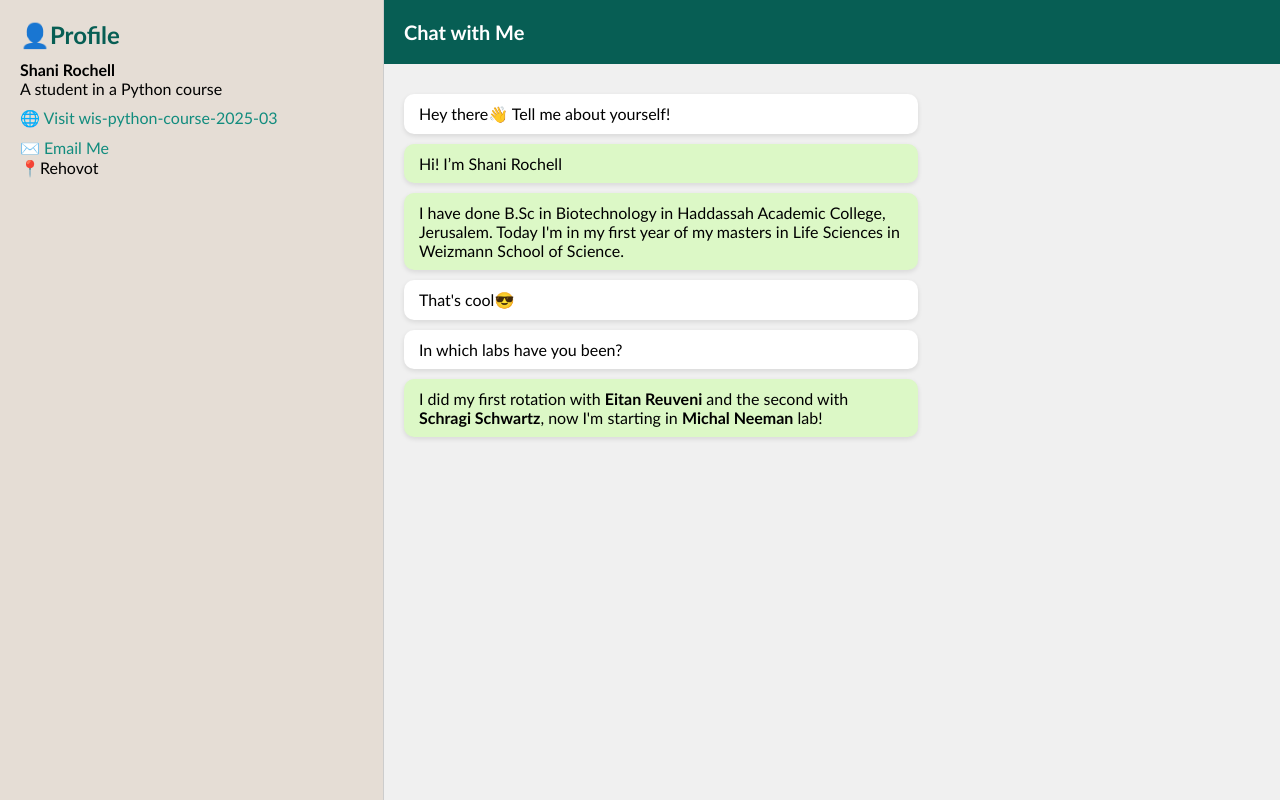
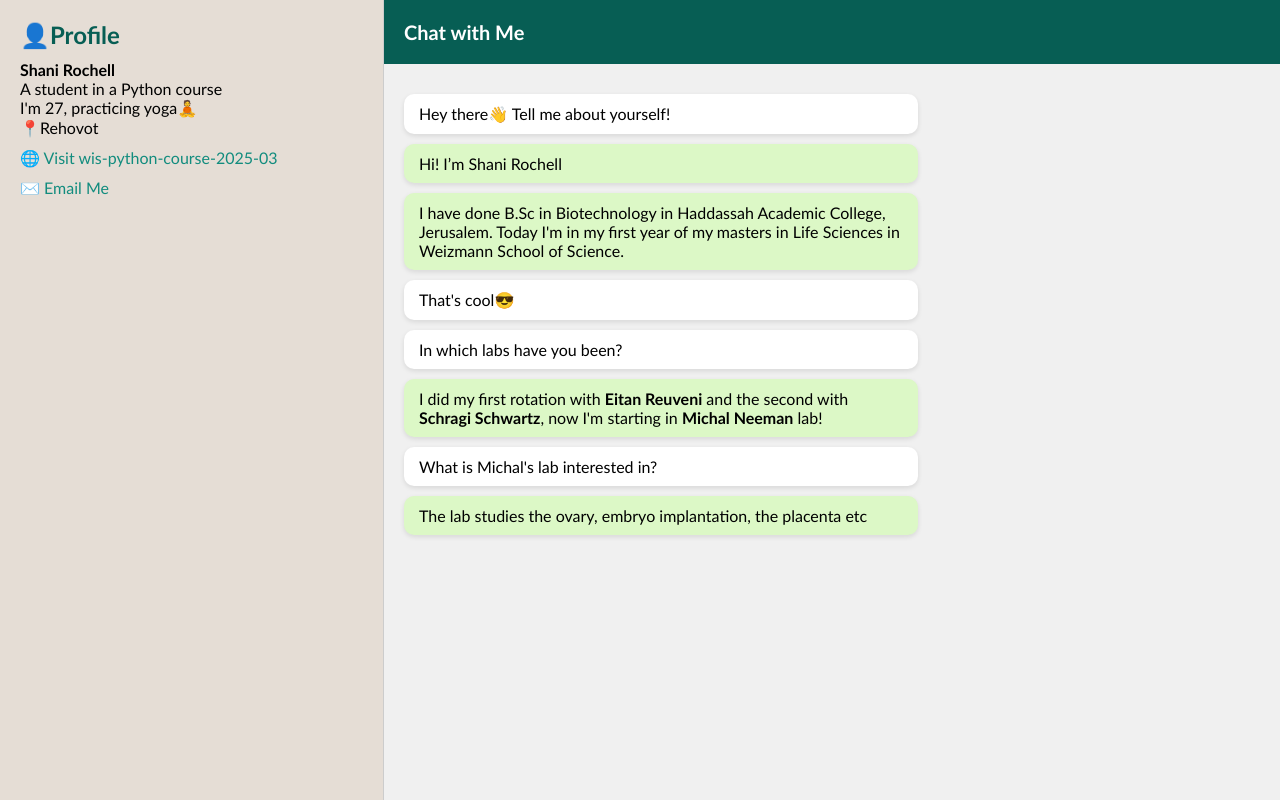
Before and after one commit to shaniroc/shaniroc.github.io, a plain HTML site: page index.html in a window 1280 px wide. Drawn offline with Linux system fonts and the light colour scheme.

Commit message:
more info Update index.html

```diff
--- a/index.html
+++ b/index.html
@@ -61,13 +61,14 @@
     <h2>👤Profile</h2>
     <p><strong>Shani Rochell</strong></p>
     <p>A student in a Python course</p>
-    <a href="https://github.com/Code-Maven/wis-python-course-2025-03" target="_blank" style="color: #128C7E; text-decoration: none; display: inline-block; margin-top: 10px;">
+    <p>I'm 27, practicing yoga🧘</p>
+    <p>📍Rehovot</p>
+    <p><a href="https://github.com/Code-Maven/wis-python-course-2025-03" target="_blank" style="color: #128C7E; text-decoration: none; display: inline-block; margin-top: 10px;">
   🌐 Visit wis-python-course-2025-03
-    </a>
+    </a></p>
     <p><a href="Shani.rochell@weizmann.ac.il" target="_blank" style="color: #128C7E; text-decoration: none; display: inline-block; margin-top: 10px;">
   ✉️ Email Me
     </a></p>
-    <p>📍Rehovot</p>
   </div>
   <div class="chat">
     <div class="header">Chat with Me</div>
@@ -79,6 +80,8 @@
       <div class="bubble">That's cool😎</div>
       <div class="bubble">In which labs have you been?</div>
       <div class="bubble me">I did my first rotation with <strong>Eitan Reuveni</strong> and the second with <strong>Schragi Schwartz</strong>, now I'm starting in <strong>Michal Neeman</strong> lab!</div>
+      <div class="bubble">What is Michal's lab interested in?</div>
+      <div class="bubble me">The lab studies the ovary, embryo implantation, the placenta etc</div>
     </div>
   </div>
 </body>
```
